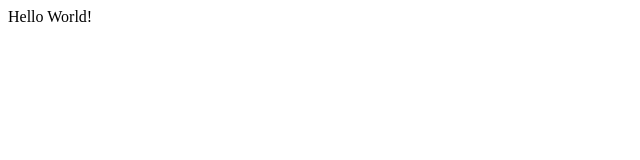
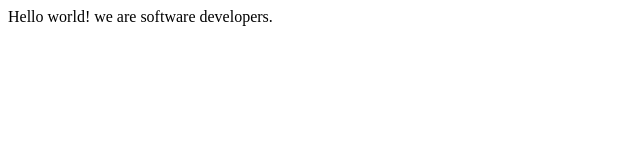
Before and after one commit to Almighty11/Microverse-trial, a plain HTML site: page index.html in a window 1280 px wide. Shown: the whole page, without its empty margins (0-640 px from the left). Drawn offline with Linux system fonts and the light colour scheme.

Commit message:
hello world

```diff
--- a/index.html
+++ b/index.html
@@ -9,7 +9,7 @@
   <body>
     <script src="https://cdn.freecodecamp.org/testable-projects-fcc/v1/bundle.js"></script>
 
-    Hello World!
+    Hello world! we are software developers.
 
     <!--
 
```
